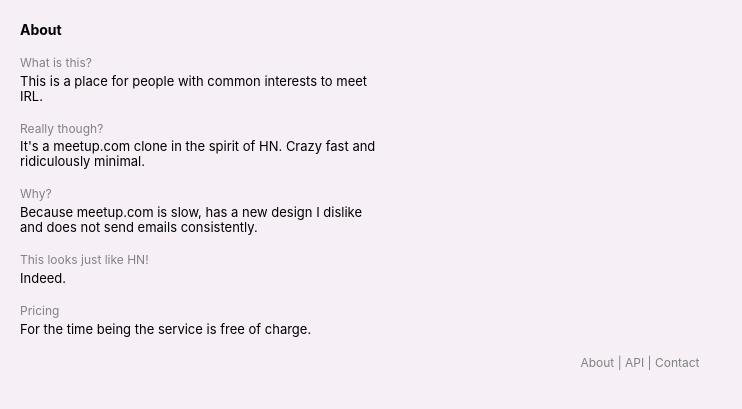
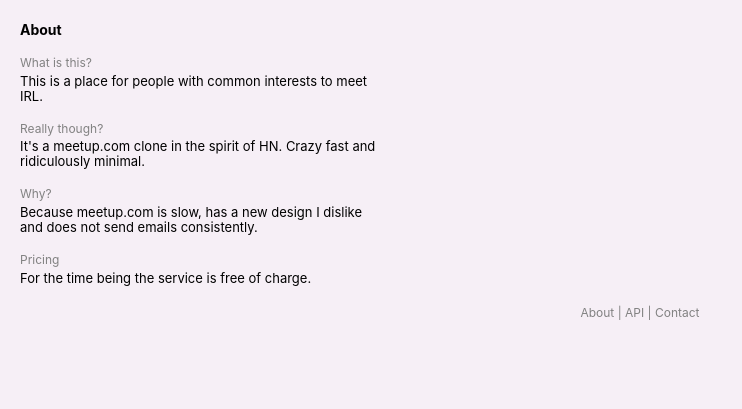
Before and after one commit to sirodoht/opencult.com, a Django app: page /about/ in a window 1280 px wide. Shown: the part 70-479 px from the top of the page, without its empty margins (0-742 px from the left). Run offline with Django 3.2, Linux system fonts and the light colour scheme.

Commit message:
remove tealc question :(

```diff
--- a/main/templates/main/about.html
+++ b/main/templates/main/about.html
@@ -28,11 +28,6 @@
             Because meetup.com is slow, has a new design I dislike and does not send emails consistently.
         </div>
 
-        <div class="section-label">This looks just like HN!</div>
-        <div class="section-body">
-            <a href="https://i.imgur.com/D7gxsqT.gif">Indeed</a>.
-        </div>
-
         <div class="section-label">Pricing</div>
         <div class="section-body">
             For the time being the service is free of charge.
```
